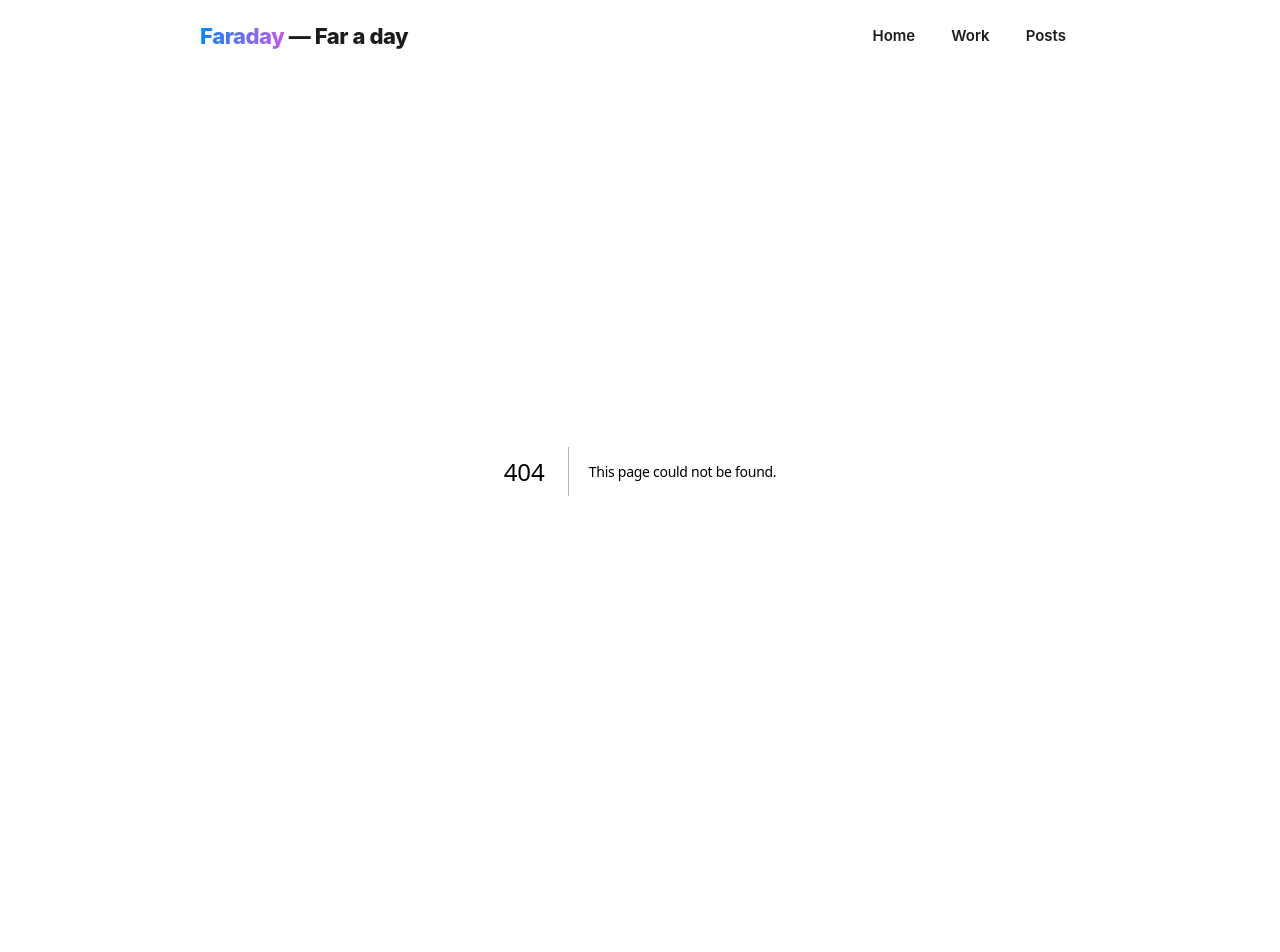
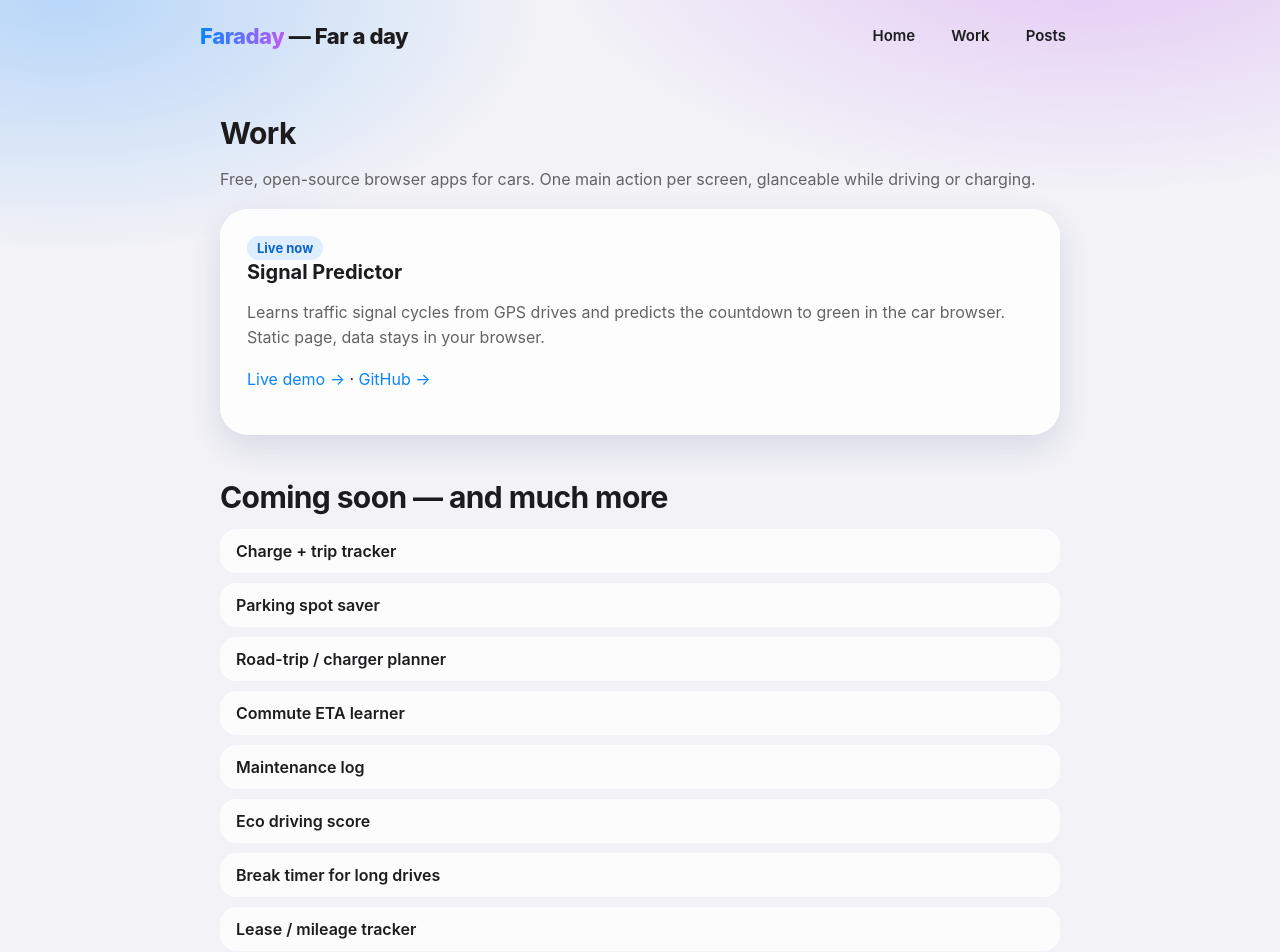
Before and after one commit to askakhil/faraday-website, a Next.js app: page /work in a window 1280 px wide. Before the commit this address had no page. Shown: the top 952 px of the page. Built offline with nearby package versions, Linux system fonts and the light colour scheme.

Commit message:
Add files via upload

```diff
--- /dev/null
+++ b/app/work/page.tsx
@@ -0,0 +1,41 @@
+const comingSoon = [
+  "Charge + trip tracker",
+  "Parking spot saver",
+  "Road-trip / charger planner",
+  "Commute ETA learner",
+  "Maintenance log",
+  "Eco driving score",
+  "Break timer for long drives",
+  "Lease / mileage tracker",
+];
+
+export default function Work() {
+  return (
+    <>
+      <h2>Work</h2>
+      <p className="muted">Free, open-source browser apps for cars. One main action per screen, glanceable while driving or charging.</p>
+
+      <article className="card">
+        <span className="tag">Live now</span>
+        <h3>Signal Predictor</h3>
+        <p className="muted">
+          Learns traffic signal cycles from GPS drives and predicts the countdown to green in the
+          car browser. Static page, data stays in your browser.
+        </p>
+        <p>
+          <a href="https://tesla-signal-app.vercel.app">Live demo →</a>
+          {" · "}
+          <a href="https://github.com/akhilsaikoppanatham/tesla-signal-app">GitHub →</a>
+        </p>
+      </article>
+
+      <h2>Coming soon — and much more</h2>
+      <div className="coming">
+        {comingSoon.map((item) => (
+          <span key={item}>{item}</span>
+        ))}
+        <span>And much more.</span>
+      </div>
+    </>
+  );
+}
```
